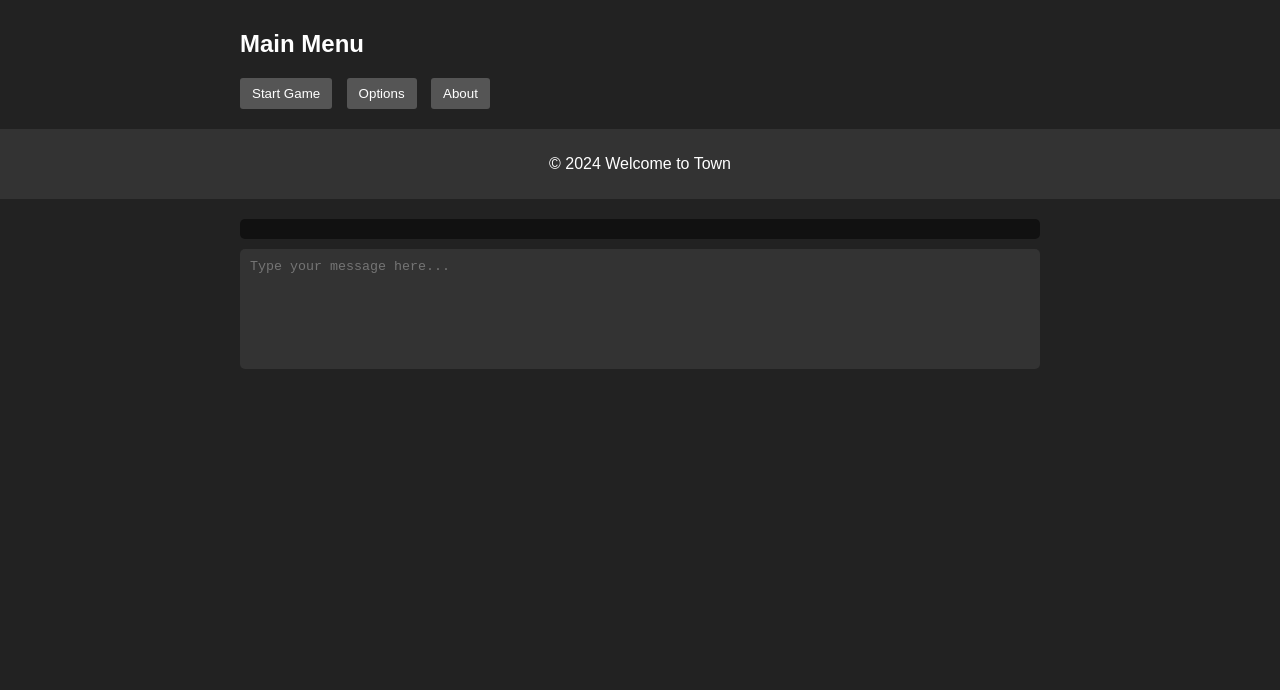
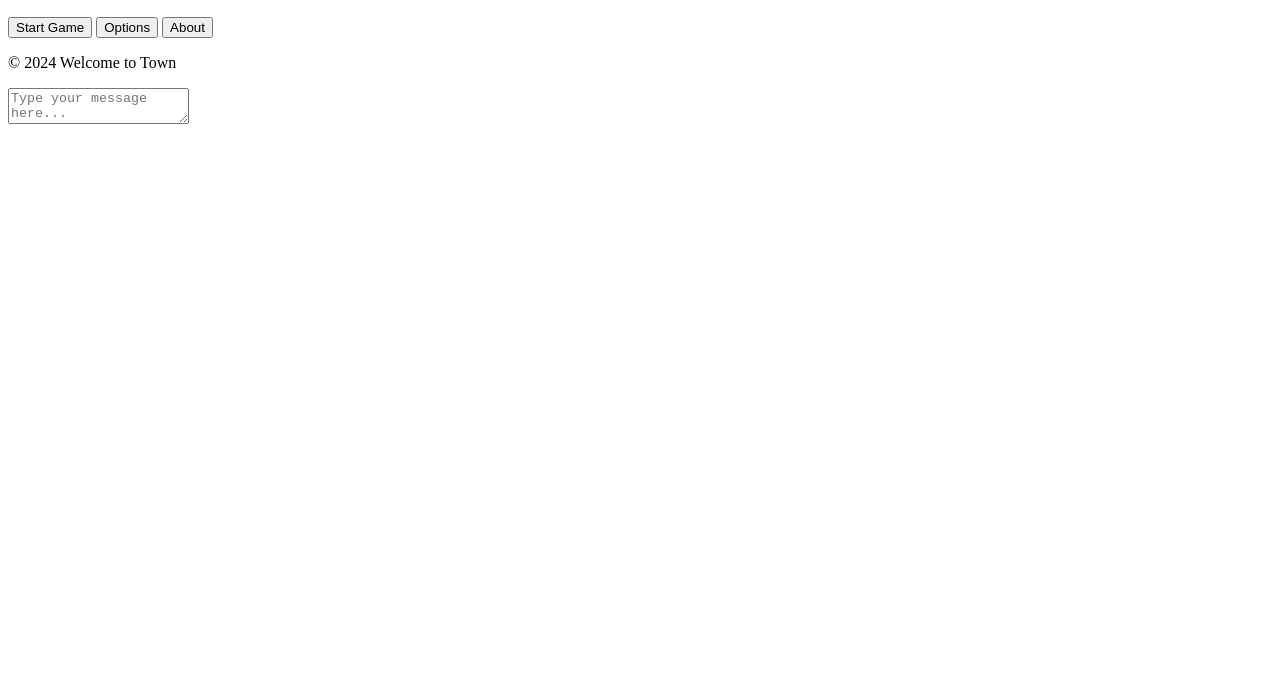
Before and after one commit to KiraAPK/Welcome-To-Town-Game, a plain HTML site: page index.html in a window 1280 px wide. Shown: the part 110-800 px from the top of the page. Drawn offline with Linux system fonts and the light colour scheme.

Commit message:
Update index.html

```diff
--- a/index.html
+++ b/index.html
@@ -5,80 +5,7 @@
   <meta name="viewport" content="width=device-width, initial-scale=1.0">
   <title>Welcome to Town</title>
   <style>
-    /* Overall container styles */
-    body {
-      background-color: #222;
-      color: #fff;
-      font-family: Arial, sans-serif;
-      margin: 0;
-      padding: 0;
-    }
-
-    .container {
-      max-width: 800px;
-      margin: 0 auto;
-      padding: 20px;
-    }
-
-    /* Header and footer styles */
-    header, footer {
-      background-color: #333;
-      padding: 10px 0;
-      text-align: center;
-    }
-
-    /* Player role display styles */
-    .player-role {
-      background-color: #444;
-      border-radius: 5px;
-      padding: 10px;
-      margin-bottom: 10px;
-    }
-
-    /* Button styles for player actions */
-    .button {
-      background-color: #555;
-      color: #fff;
-      border: none;
-      border-radius: 3px;
-      padding: 8px 12px;
-      cursor: pointer;
-      margin-right: 10px;
-    }
-
-    .button:hover {
-      background-color: #666;
-    }
-
-    /* Message display styles */
-    .message {
-      background-color: #222;
-      padding: 10px;
-      margin-bottom: 10px;
-      border-radius: 3px;
-    }
-
-    /* Chat input styles */
-    .chat-input {
-      width: calc(100% - 20px);
-      height: 100px;
-      padding: 10px;
-      margin: 10px 0;
-      background-color: #333;
-      color: #fff;
-      border: none;
-      border-radius: 5px;
-      resize: none; /* Disable textarea resizing */
-    }
-
-    /* Chat area styles */
-    .chat-area {
-      max-height: 300px;
-      overflow-y: auto;
-      padding: 10px;
-      background-color: #111;
-      border-radius: 5px;
-    }
+    /* CSS styles */
   </style>
 </head>
 <body>
@@ -106,6 +33,7 @@
     let peerConnection;
     let sendChannel;
 
+    // Event listener for sending messages when Enter key is pressed
     chatInput.addEventListener('keypress', function(event) {
       if (event.key === 'Enter') {
         event.preventDefault();
@@ -118,6 +46,7 @@
       }
     });
 
+    // Function to append message to chat area
     function appendMessage(message) {
       const messageElement = document.createElement('div');
       messageElement.classList.add('message');
@@ -126,6 +55,7 @@
       chatArea.scrollTop = chatArea.scrollHeight; // Scroll to bottom
     }
 
+    // Function to send message via data channel
     function sendMessage(message) {
       if (sendChannel && sendChannel.readyState === 'open') {
         sendChannel.send(message);
@@ -134,7 +64,8 @@
       }
     }
 
-    // Create a peer connection
+    // Function to create peer connection and set up data channel
+    function createPeerConnection() {
       const configuration = {
         iceServers: [
           {
@@ -165,11 +96,15 @@
       peerConnection.createOffer()
         .then(offer => peerConnection.setLocalDescription(offer))
         .then(() => {
-        // Send the offer to the remote peer
+          // Send the offer to the remote peer (not implemented in this example)
         })
         .catch(error => {
           console.error('Error creating offer:', error);
         });
+    }
+
+    // Call the function to create peer connection when the page loads
+    window.onload = createPeerConnection;
   </script>
 </body>
 </html>
```
Lines whose indentation alone changed are shown as unchanged.
